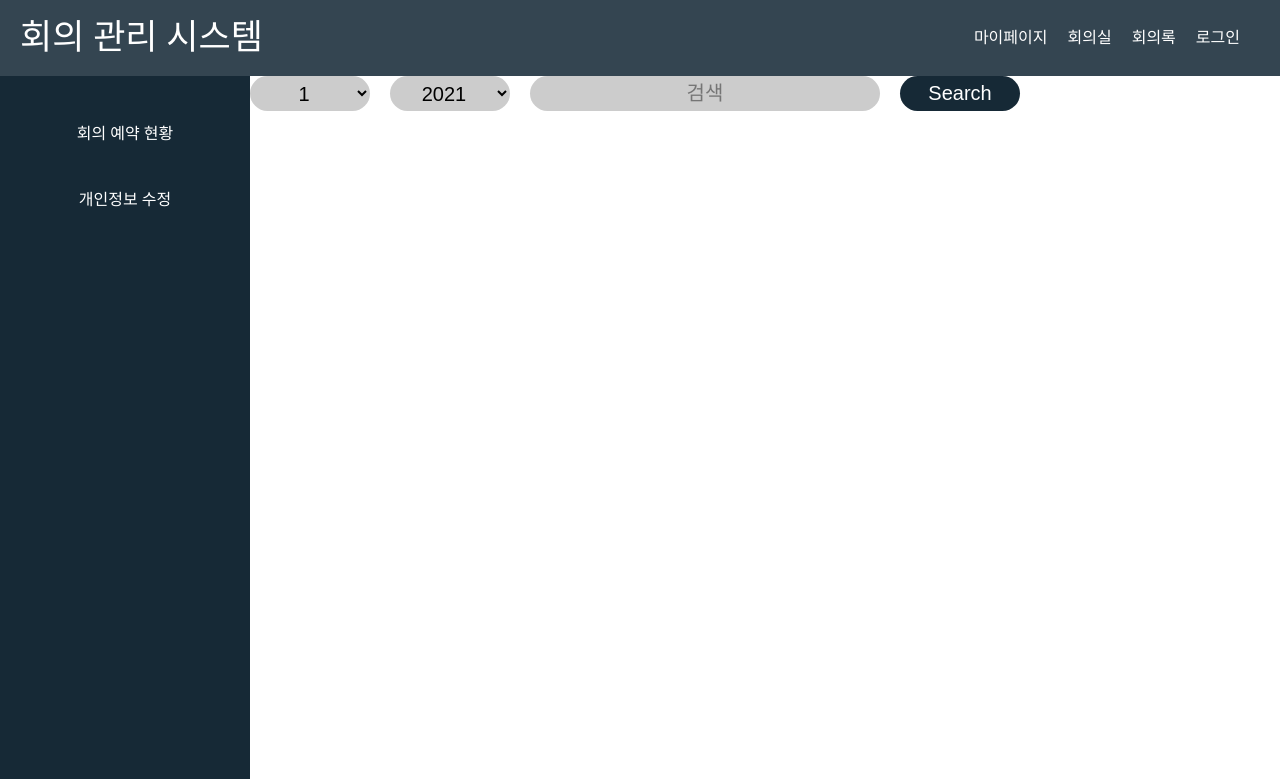
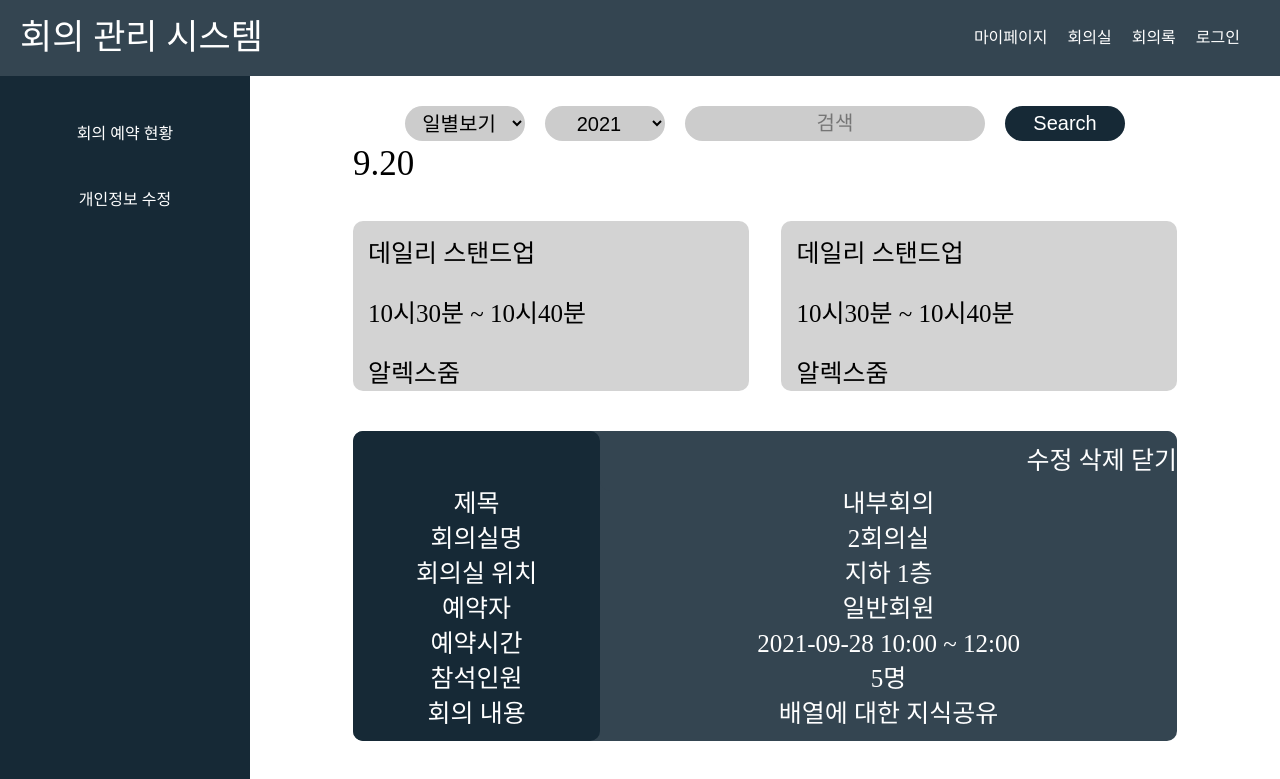
Before and after one commit to hjang212/mypage, a React (Create React App) app: page / in a window 1280 px wide. Shown: the top 779 px of the page. Built offline with nearby package versions, Linux system fonts and the light colour scheme.

Commit message:
sixth commit with MyPage

```diff
--- a/src/App.js
+++ b/src/App.js
@@ -2,6 +2,7 @@ import GlobalStyle from "./components/GlobalStyles";
 import Header from "./components/Header";
 import SideBar from "./components/SideBar";
 import SearchArea from "./components/SearchArea";
+import MyPage from "./components/MyPage";
 function App() {
   return (
     <>
@@ -9,6 +10,7 @@ function App() {
       <Header />
       <SideBar />
       <SearchArea />
+      <MyPage />
     </>
   );
 }
--- /dev/null
+++ b/src/components/MyPage.js
@@ -0,0 +1,149 @@
+import styled from "styled-components";
+const MainContainer = styled.div`
+  width: auto;
+  margin-left: 250px;
+`;
+
+const SubContainer = styled.div`
+  width: 80%;
+  max-width: 1000px;
+  margin: 0 auto;
+`;
+
+const OverviewContainer = styled.div`
+  display: flex;
+  justify-content: space-between;
+  width: 100%;
+`;
+
+const DateContainer = styled.div`
+  font-size: 35px;
+`;
+
+const OverviewBox = styled.div`
+  width: 48%;
+  height: 170px;
+  background-color: lightgray;
+  border-radius: 10px;
+  margin-top: 40px;
+  font-size: 25px;
+`;
+
+const P = styled.p`
+  margin-top: 5px;
+  padding: 15px;
+`;
+
+const DetailedContainer = styled.div`
+  display: flex;
+  width: 100%;
+  border-radius: 10px;
+  margin-top: 40px;
+  font-size: 25px;
+  background-color: #344551;
+  height: 310px;
+`;
+
+const PDetailedSidebar = styled.p`
+  width: 100%;
+  margin-bottom: 10px;
+`;
+
+const PDetailedInfo = styled.p`
+  margin-bottom: 10px;
+  width: 100%;
+`;
+
+const DetailedContainer2 = styled.div`
+  width: 70%;
+`;
+
+const DetailedContainerCDC = styled.div`
+  text-align: right;
+  height: 60px;
+  line-height: 60px;
+  color: #fff;
+  background-color: #344551;
+  border-radius: 10px;
+`;
+
+const SidebarContainer = styled.div`
+  width: 30%;
+  border-radius: 10px;
+  background-color: #162936;
+  color: #fff;
+  text-align: center;
+`;
+
+const DetailedContainerSidebarDiv = styled.div`
+  margin-top: 60px;
+`;
+
+const DetailedContainerInfo = styled.div`
+  text-align: center;
+  color: #fff;
+  border-radius: 10px;
+`;
+
+const MyPage = () => {
+  return (
+    <>
+      <MainContainer>
+        <SubContainer>
+          <DateContainer>9.20</DateContainer>
+          <OverviewContainer>
+            <OverviewBox>
+              <P>데일리 스탠드업</P>
+              <P>10시30분 ~ 10시40분</P>
+              <P>알렉스줌</P>
+            </OverviewBox>
+            <OverviewBox>
+              <P>데일리 스탠드업</P>
+              <P>10시30분 ~ 10시40분</P>
+              <P>알렉스줌</P>
+            </OverviewBox>
+          </OverviewContainer>
+          <DetailedContainer>
+            <SidebarContainer>
+              <DetailedContainerSidebarDiv>
+                <PDetailedSidebar>제목</PDetailedSidebar>
+                <PDetailedSidebar>회의실명</PDetailedSidebar>
+                <PDetailedSidebar>회의실 위치</PDetailedSidebar>
+                <PDetailedSidebar>예약자</PDetailedSidebar>
+                <PDetailedSidebar>예약시간</PDetailedSidebar>
+                <PDetailedSidebar>참석인원</PDetailedSidebar>
+                <PDetailedSidebar>회의 내용</PDetailedSidebar>
+              </DetailedContainerSidebarDiv>
+            </SidebarContainer>
+            <DetailedContainer2>
+              <DetailedContainerCDC>수정 삭제 닫기</DetailedContainerCDC>
+              <DetailedContainerInfo>
+                <PDetailedInfo>내부회의</PDetailedInfo>
+                <PDetailedInfo>2회의실</PDetailedInfo>
+                <PDetailedInfo>지하 1층</PDetailedInfo>
+                <PDetailedInfo>일반회원</PDetailedInfo>
+                <PDetailedInfo>2021-09-28 10:00 ~ 12:00</PDetailedInfo>
+                <PDetailedInfo>5명</PDetailedInfo>
+                <PDetailedInfo>배열에 대한 지식공유</PDetailedInfo>
+              </DetailedContainerInfo>
+            </DetailedContainer2>
+          </DetailedContainer>
+          <OverviewContainer>
+            <OverviewBox>
+              <P>데일리 스탠드업</P>
+              <P>10시30분 ~ 10시40분</P>
+              <P>알렉스줌</P>
+            </OverviewBox>
+            <OverviewBox>
+              <P>데일리 스탠드업</P>
+              <P>10시30분 ~ 10시40분</P>
+              <P>알렉스줌</P>
+            </OverviewBox>
+          </OverviewContainer>
+        </SubContainer>
+      </MainContainer>
+    </>
+  );
+};
+
+export default MyPage;
--- a/src/components/SearchArea.js
+++ b/src/components/SearchArea.js
@@ -2,9 +2,22 @@ import styled from "styled-components";
 const MainContainer = styled.div`
   display: flex;
   margin-left: 250px;
+  justify-content: space-evenly;
+  margin-top: 25px;
+  padding: 5px;
 `;
-const SecondWrapper = styled.div`
+const SubContainer = styled.div`
   display: flex;
+`;
+const DatePickerBox = styled.select`
+  border-radius: 20px;
+  border: none;
+  text-align: center;
+  background-color: #ccc;
+  font-size: 20px;
+  height: 35px;
+  margin-right: 20px;
+  width: 120px;
 `;
 const SelectBox = styled.select`
   border-radius: 20px;
@@ -24,7 +37,7 @@ const SearchBox = styled.input`
   font-size: 20px;
   height: 35px;
   margin-right: 20px;
-  width: 350px;
+  width: 300px;
 `;
 const SearchBtn = styled.button`
   border-radius: 20px;
@@ -40,11 +53,10 @@ const SearchArea = () => {
   return (
     <>
       <MainContainer>
-        <SecondWrapper>
-          <SelectBox name="date">
-            <option value="1" selected="selected">
-              1
-            </option>
+        <SubContainer>
+          <DatePickerBox name="date">
+            <option value="0">일별보기</option>
+            <option value="1">1</option>
             <option value="2">2</option>
             <option value="3">3</option>
             <option value="4">4</option>
@@ -58,18 +70,22 @@ const SearchArea = () => {
             <option value="12">12</option>
             <option value="13">13</option>
             <option value="14">14</option>
-          </SelectBox>
+            <option value="15">15</option>
+            <option value="16">16</option>
+            <option value="17">17</option>
+            <option value="18">18</option>
+            <option value="19">19</option>
+            <option value="20">20</option>
+          </DatePickerBox>
           <SelectBox name="year">
-            <option value="2021" selected="selected">
-              2021
-            </option>
+            <option value="2021">2021</option>
             <option value="2022">2022</option>
           </SelectBox>
           <form>
             <SearchBox placeholder="검색" active></SearchBox>
             <SearchBtn>Search</SearchBtn>
           </form>
-        </SecondWrapper>
+        </SubContainer>
       </MainContainer>
     </>
   );
```
